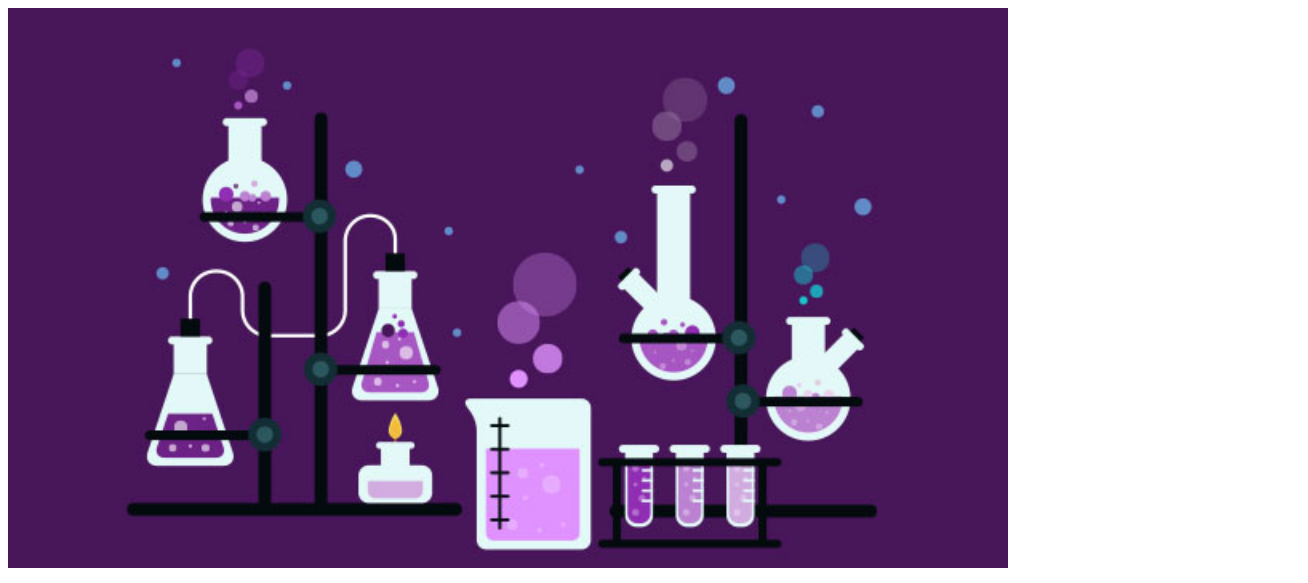
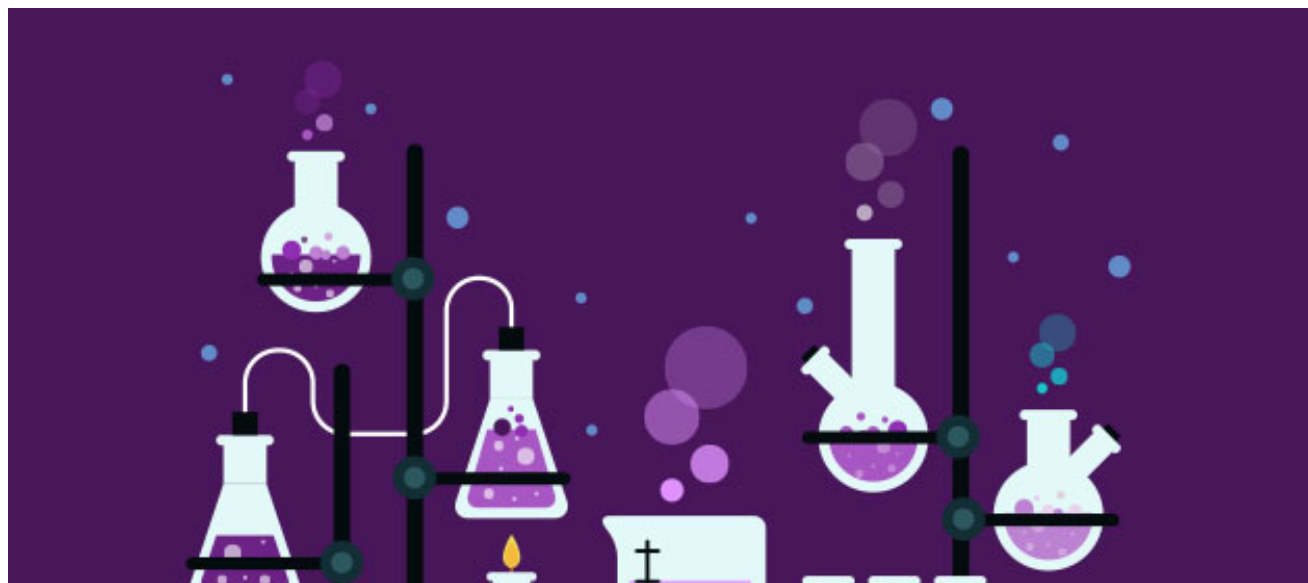
Before and after one commit to ShazaH-WebProject/AyeshaZ-WebProject.github.io, a plain HTML site: page index.html in a window 1280 px wide. Shown: the top 583 px of the page, 1308 px wide, since content can reach past the window. Drawn offline with Linux system fonts and the light colour scheme.

Commit message:
Update index.html

```diff
--- a/index.html
+++ b/index.html
@@ -2,7 +2,7 @@
 
   <head>
 
-    <img src="./images/c40a5488-11be-43b0-843f-a2e6ef9f0612.jpeg" width="1000">
+    <img src="./images/c40a5488-11be-43b0-843f-a2e6ef9f0612.jpeg" width="1300">
 
      <style>
        .list {
```
